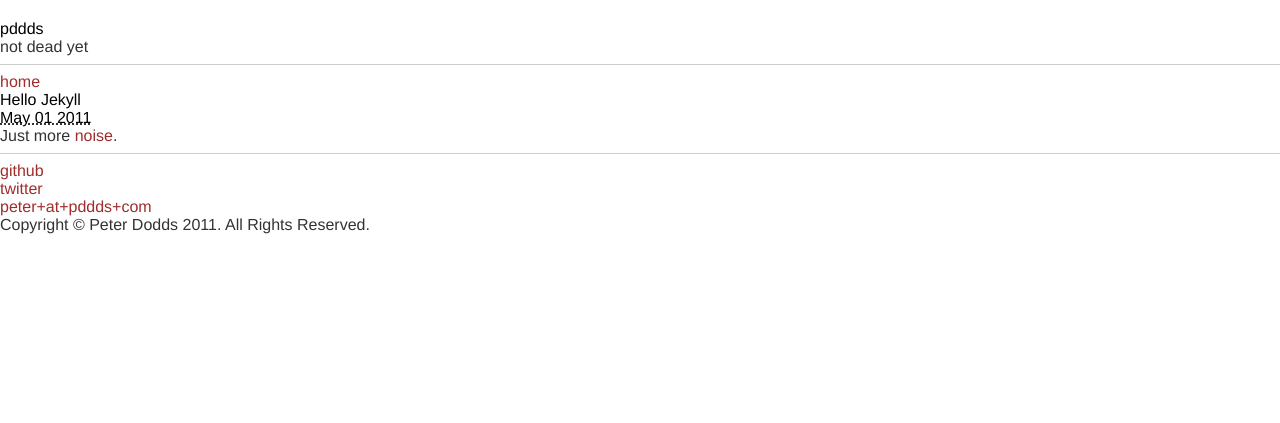
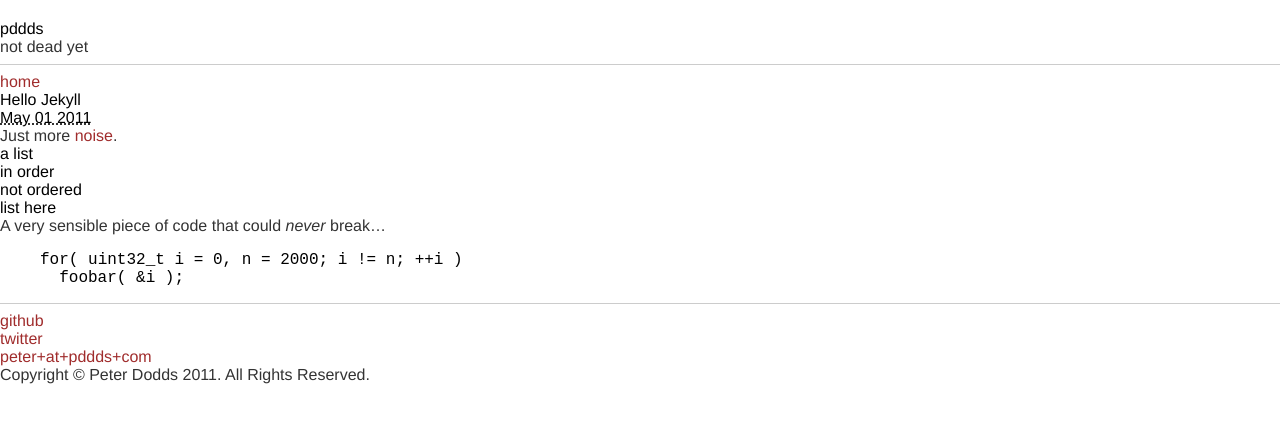
Before and after one commit to m0tive/pddds.com, a Jekyll site: the page built from _posts/2011-05-01-hello-jekyll.md, in a window 1280 px wide. Shown: the top 423 px of the page. Built offline with Jekyll 4.4.1, drawn with Linux system fonts in a browser that asks for light colours.

Commit message:
tweeks tweeks tweeks
added more test stuff to Hello Jekyll
moved .textile -> md
added new post archive page
removed "work" page

```diff
--- a/_includes/post.html
+++ b/_includes/post.html
@@ -1,7 +1,8 @@
 <article class="entry">
     <header>
         {% if detail %}
-            <h2>{{ post.title }}</h2>
+            <h2>{{ post.title }}</h2>{% if post.subtitle %}
+            <div class="subtitle">{{ post.subtitle }}</div>{% endif %}
             {% unless nodate %}
             <abbr class="published" title="{{ post.date }}">
                 {{ post.date | date:'%b %d %Y' }}
--- a/_posts/2011-05-01-hello-jekyll.md
+++ b/_posts/2011-05-01-hello-jekyll.md
@@ -7,4 +7,17 @@ date: 2011-05-01 18:34:09
 
 Just more [noise][1].
 
+0. a list
+0. in order
+
+- not ordered
+- list here
+
+A very sensible piece of code that could _never_ break...
+
+{% highlight cpp %}
+for( uint32_t i = 0, n = 2000; i != n; ++i )
+  foobar( &i );
+{% endhighlight %}
+
 [1]:https://secure.wikimedia.org/wikipedia/en/wiki/Signal-to-noise_ratio "Signal-to-noise"
--- a/work.textile
+++ /dev/null
@@ -1,5 +0,0 @@
----
-layout: page
-tab: work
-title: Under Construction
----
```
Also changed, not shown: posts.md (added, +16 -0 lines), 403.md (renamed from 403.textile), 404.md (renamed from 404.textile).
